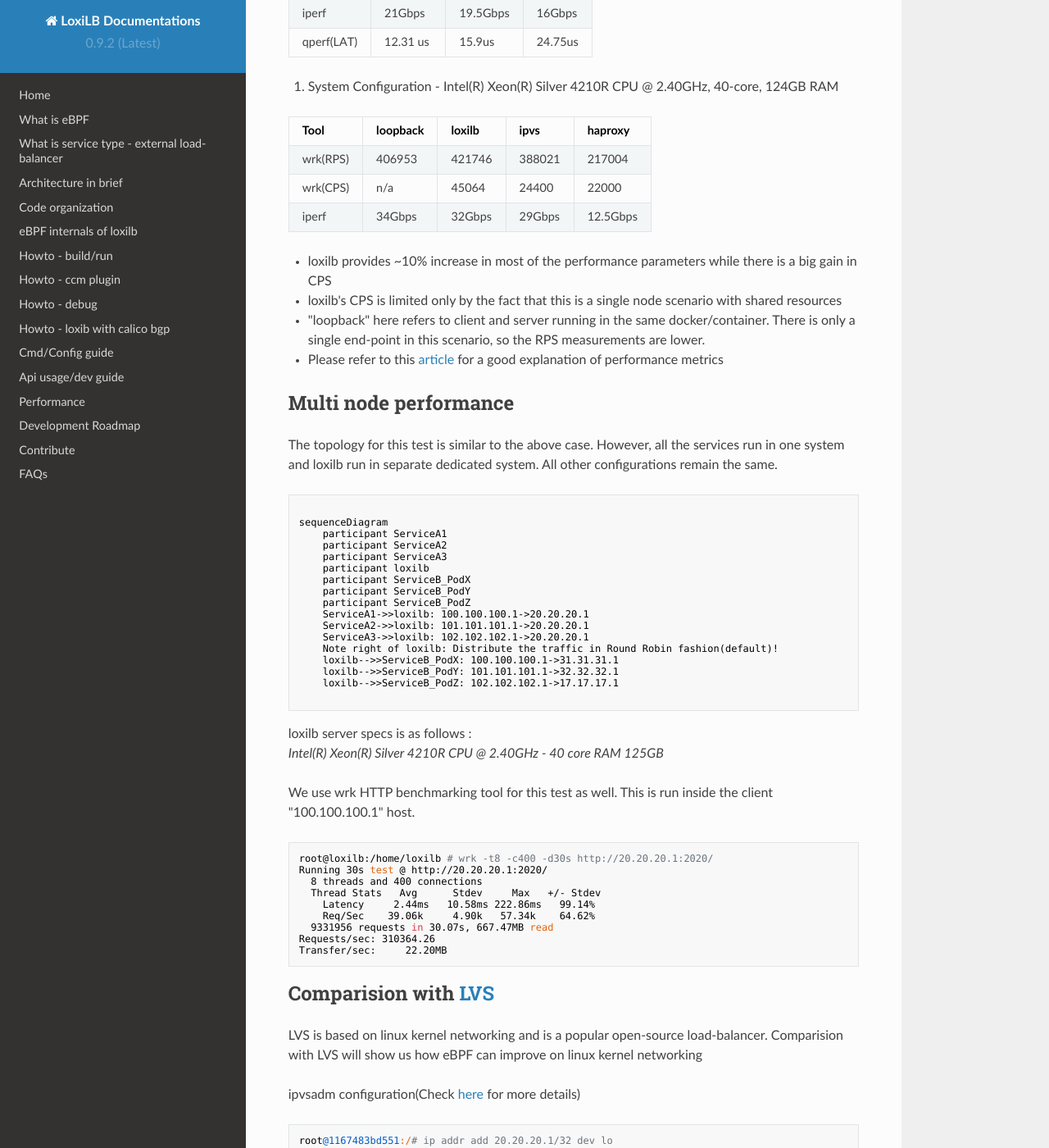
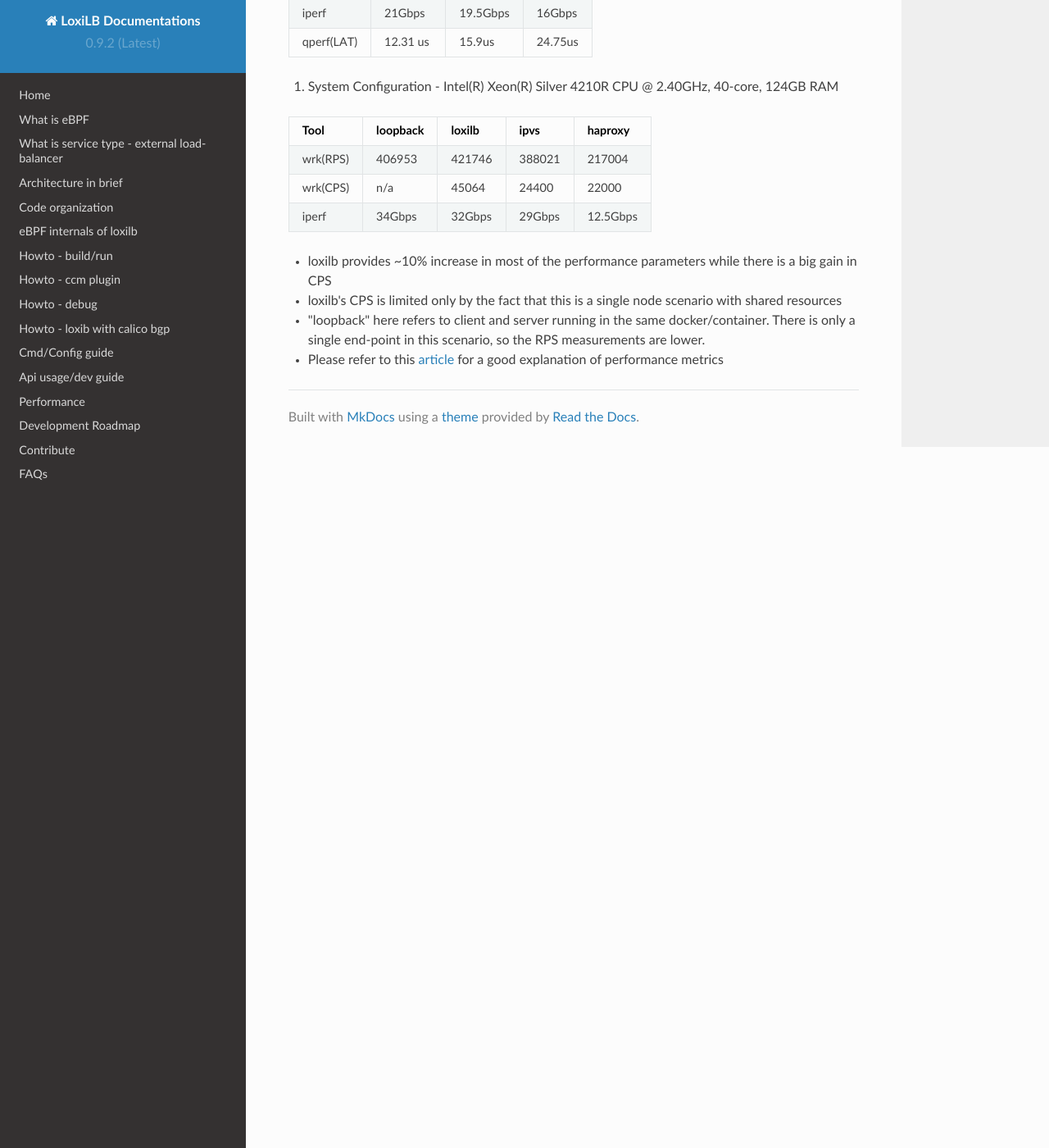
Before and after one commit to loxilb-io/loxilbdocs, an MkDocs documentation site: the page built from docs/perf-single.md, in a window 1280 px wide and 1400 px high, scrolled down 1249 px. Shown: the whole window at 82% size. Built offline with MkDocs 1.6.1, drawn with Linux system fonts in a browser that asks for light colours; nearby versions of some CDN libraries; some of the changed text lies outside the part shown.

Commit message:
Update perf-single.md

````diff
--- a/docs/perf-single.md
+++ b/docs/perf-single.md
@@ -71,85 +71,3 @@ We also run other popular tools like iperf, qperf along with wrk for the above t
 * loxilb's CPS is limited only by the fact that this is a single node scenario with shared resources
 * "loopback" here refers to client and server running in the same docker/container. There is only a single end-point in this scenario, so the RPS measurements are lower.
 * Please refer to this [article](https://community.f5.com/t5/technical-articles/understanding-performance-metrics-and-network-traffic/ta-p/286109) for a good explanation of performance metrics
-
-## Multi node performance
-
-The topology for this test is similar to the above case. However, all the services run in one system and loxilb run in separate dedicated system. All other configurations remain the same.
-
-```mermaid
-
-sequenceDiagram
-    participant ServiceA1
-    participant ServiceA2
-    participant ServiceA3
-    participant loxilb
-    participant ServiceB_PodX
-    participant ServiceB_PodY
-    participant ServiceB_PodZ
-    ServiceA1->>loxilb: 100.100.100.1->20.20.20.1
-    ServiceA2->>loxilb: 101.101.101.1->20.20.20.1
-    ServiceA3->>loxilb: 102.102.102.1->20.20.20.1
-    Note right of loxilb: Distribute the traffic in Round Robin fashion(default)!
-    loxilb-->>ServiceB_PodX: 100.100.100.1->31.31.31.1
-    loxilb-->>ServiceB_PodY: 101.101.101.1->32.32.32.1
-    loxilb-->>ServiceB_PodZ: 102.102.102.1->17.17.17.1
-
-```
-
-loxilb server specs is as follows :
-*Intel(R) Xeon(R) Silver 4210R CPU @ 2.40GHz - 40 core RAM 125GB*
-
-
-We use wrk HTTP benchmarking tool for this test as well. This is run inside the client "100.100.100.1" host.
-```
-root@loxilb:/home/loxilb # wrk -t8 -c400 -d30s http://20.20.20.1:2020/
-Running 30s test @ http://20.20.20.1:2020/
-  8 threads and 400 connections
-  Thread Stats   Avg      Stdev     Max   +/- Stdev
-    Latency     2.44ms   10.58ms 222.86ms   99.14%
-    Req/Sec    39.06k     4.90k   57.34k    64.62%
-  9331956 requests in 30.07s, 667.47MB read
-Requests/sec: 310364.26
-Transfer/sec:     22.20MB
-```
-
-## Comparision with [LVS](https://en.wikipedia.org/wiki/Linux_Virtual_Server)
-
-LVS is based on linux kernel networking and is a popular open-source load-balancer. Comparision with LVS will show us how eBPF can improve on linux kernel networking
-
-ipvsadm configuration(Check [here](https://dev.to/douglasmakey/how-to-setup-simple-load-balancing-with-ipvs-demo-with-docker-4j1d) for more details)
-```
-root@1167483bd551:/# ip addr add 20.20.20.1/32 dev lo
-root@1167483bd551:/# ipvsadm -A -t 20.20.20.1:2020 -s rr
-root@1167483bd551:/# ipvsadm -a -t 20.20.20.1:2020 -r 17.17.17.1:5001 -m
-root@1167483bd551:/# ipvsadm -a -t 20.20.20.1:2020 -r 31.31.31.1:5001 -m
-root@1167483bd551:/# ipvsadm -a -t 20.20.20.1:2020 -r 32.32.32.1:5001 -m
-```
-
-We use wrk HTTP benchmarking tool for this test as well. This is run inside the client "100.100.100.1" host.
-```
-root@loxilb:/home/loxilb # wrk -t8 -c400 -d30s http://20.20.20.1:2020/
-Running 30s test @ http://20.20.20.1:2020/
-  8 threads and 400 connections
-  Thread Stats   Avg      Stdev     Max   +/- Stdev
-    Latency     3.81ms   17.66ms 222.32ms   98.02%
-    Req/Sec    37.35k     3.72k  115.09k    72.18%
-  8925647 requests in 30.10s, 638.41MB read
-Requests/sec: 296537.63
-Transfer/sec:     21.21MB
-```
-
-ipvsadm statistics
-```
-root@1167483bd551:/# ipvsadm -l --stats
-IP Virtual Server version 1.2.1 (size=4096)
-Prot LocalAddress:Port               Conns   InPkts  OutPkts  InBytes OutBytes
-  -> RemoteAddress:Port
-TCP  20.20.20.1:2020                   401  8939187  8953980  830843K    1135M
-  -> 17.17.17.1:5001                   134  3026088  3031335  281255K  384268K
-  -> 1.31.31.31.dyn.idknet.com:50      133  2959491  2964454  275069K  375809K
-  -> 32.32.32.1:5001                   134  2953608  2958191  274518K  375034K
-```
-
-## Conclusion
-loxilb's latency is 2.44 ms which is much less as compared to 3.81 ms in case of LVS. Number of Requests handled per second is 39.06K with loxilb, better than 37.35K with LVS.
````
Also changed, not shown: other parts of docs/perf-single.md (+1 -1 lines).
